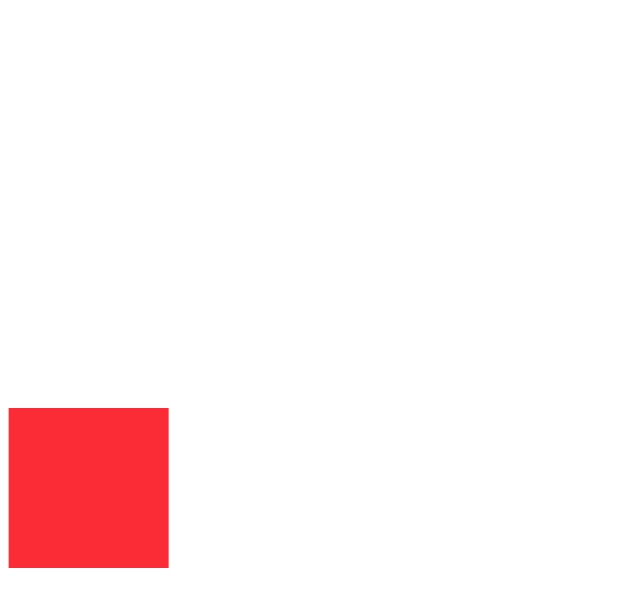
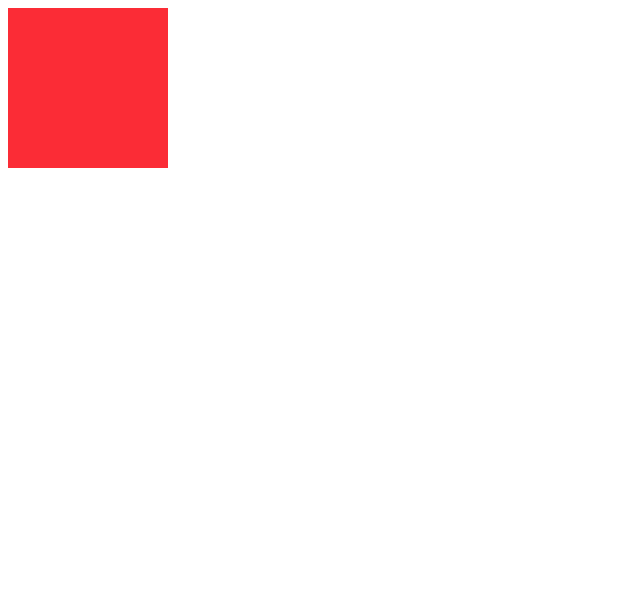
Before and after one commit to ayushbahuguna006-ctrl/Framer-Motion, a React app: page / in a window 1280 px wide. Shown: the top 606 px of the page, without its empty margins (0-640 px from the left). Built offline with nearby package versions, Linux system fonts and the light colour scheme; the HTML template or start-up script is replaced by a standard one.

Commit message:
WhileTap gestures learnt

```diff
--- a/src/App.jsx
+++ b/src/App.jsx
@@ -6,7 +6,7 @@ import "./App.css"
 function App() {
   return (
     <div >
-     <motion.div whileHover={{backgroundColor:"green"}} className='bg-red-500 w-[20vh] m-2 h-[20vh]' initial={{x:0,y:0}} animate={{x:[0,1000,1000,0,0],y:[0,0,400,400,0]}} transition={{duration:4,delay:1,repeat:1,ease:"anticipate"}}>
+     <motion.div whileHover={{backgroundColor:"green"}}  className='bg-red-500 w-[20vh] m-2 h-[20vh]' initial={{x:0,y:0}}  whileTap={{scale:0.5}}>
 
 
 
```
